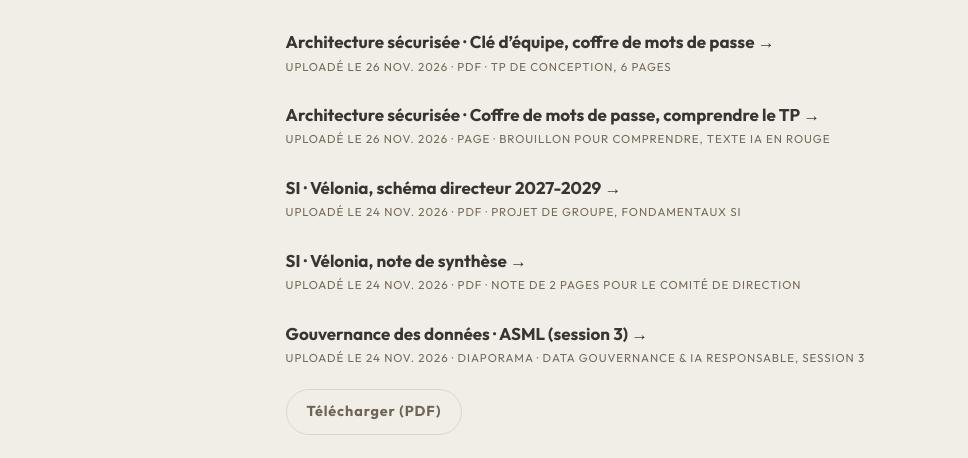
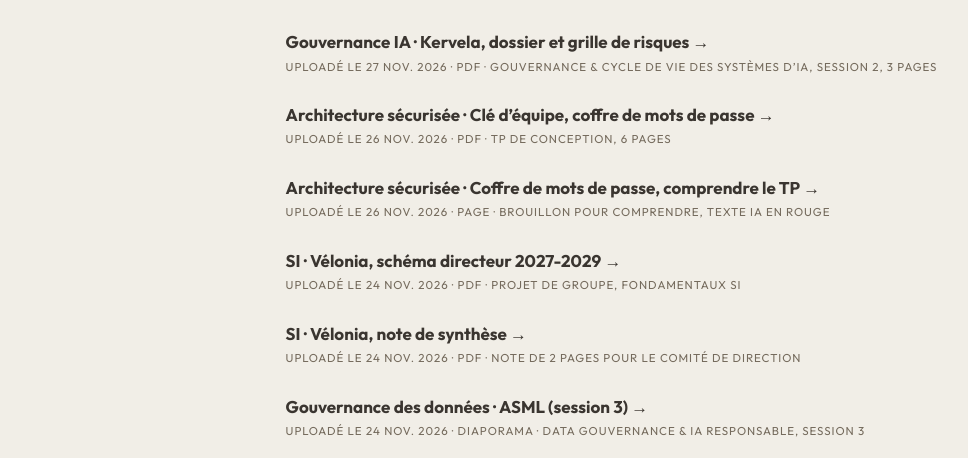
Before and after one commit to Swaksm/portfolio, a plain HTML site: page doc/index.html in a window 1280 px wide. Shown: the part 319-777 px from the top of the page, without its empty margins (0-968 px from the left). Drawn offline with Linux system fonts and the light colour scheme.

Commit message:
doc: Kervela, dossier de gouvernance IA et grille de risques (session 2)
Co-Authored-By: Claude Sonnet 5.5 <noreply@anthropic.com>
Claude-Session: https://claude.ai/code/session_01SKLcFCdu9QZkyBA7W77EWn

```diff
--- a/doc/index.html
+++ b/doc/index.html
@@ -36,6 +36,7 @@
       <button class="btn" type="button" data-order="asc" aria-pressed="false">Plus ancien</button>
     </div>
     <ul id="docs" style="--i:2">
+      <li class="entry" data-date="2026-11-27"><h3><a class="more" href="gouvernance-ia-kervela.pdf">Gouvernance IA · Kervela, dossier et grille de risques →</a></h3><p class="entry-meta">Uploadé le <time datetime="2026-11-27">27 nov. 2026</time> · PDF · Gouvernance &amp; cycle de vie des systèmes d’IA, session 2, 3 pages</p></li>
       <li class="entry" data-date="2026-11-26"><h3><a class="more" href="tp-coffre-cle-d-equipe.pdf?v=4">Architecture sécurisée · Clé d’équipe, coffre de mots de passe →</a></h3><p class="entry-meta">Uploadé le <time datetime="2026-11-26">26 nov. 2026</time> · PDF · TP de conception, 6 pages</p></li>
       <li class="entry" data-date="2026-11-26"><h3><a class="more" href="tp-coffre-comprendre.html">Architecture sécurisée · Coffre de mots de passe, comprendre le TP →</a></h3><p class="entry-meta">Uploadé le <time datetime="2026-11-26">26 nov. 2026</time> · Page · brouillon pour comprendre, texte IA en rouge</p></li>
       <li class="entry" data-date="2026-11-24"><h3><a class="more" href="si-velonia-schema-directeur.pdf">SI · Vélonia, schéma directeur 2027-2029 →</a></h3><p class="entry-meta">Uploadé le <time datetime="2026-11-24">24 nov. 2026</time> · PDF · projet de groupe, Fondamentaux SI</p></li>
```
Also changed, not shown: 1 other file.
